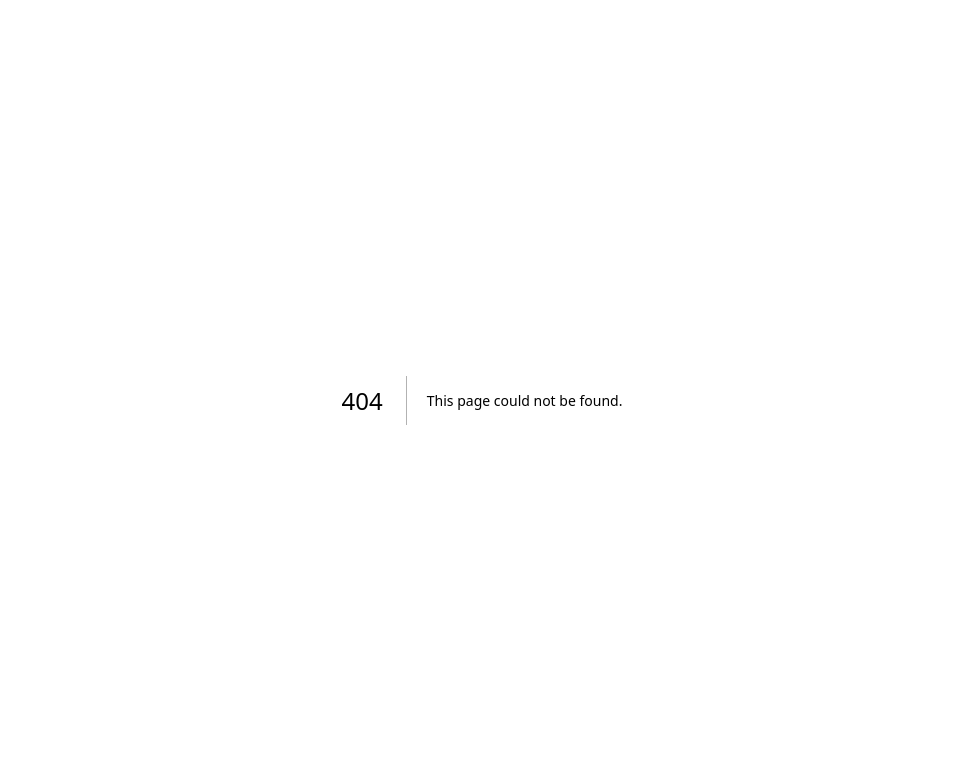
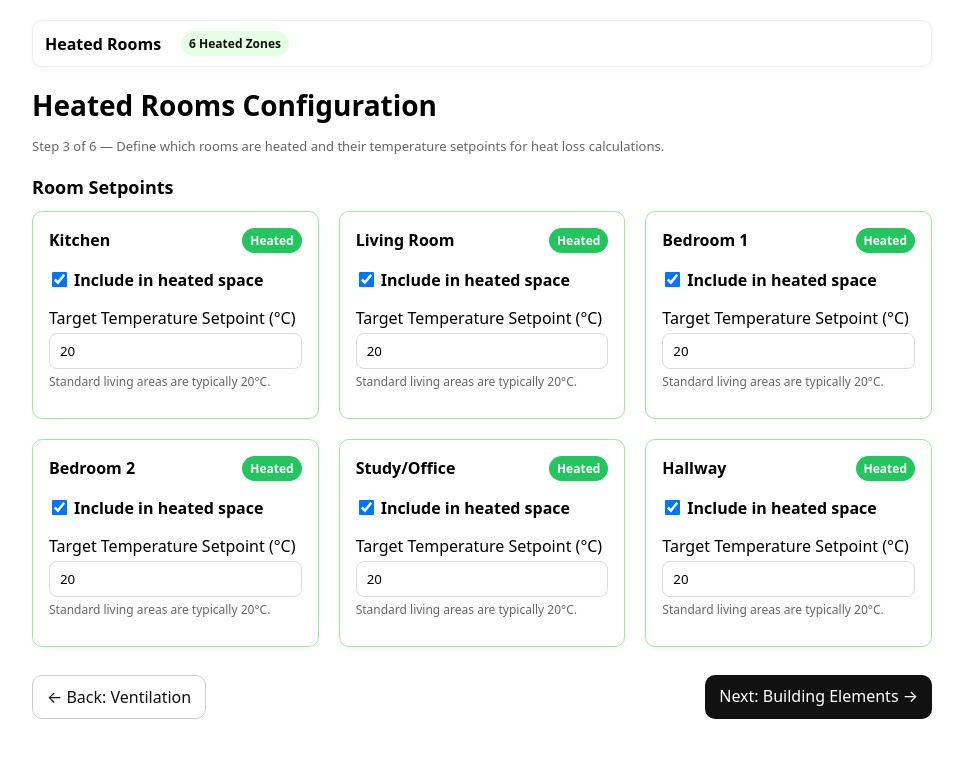
Before and after one commit to damowhu11-1979/heat-demand, a Next.js app: page /rooms in a window 1280 px wide. Before the commit this address had no page. Shown: the top 758 px of the page, without its empty margins (158-1121 px from the left). Built offline with nearby package versions, Linux system fonts and the light colour scheme.

Commit message:
Create page.tsx

```diff
--- /dev/null
+++ b/app/rooms/page.tsx
@@ -0,0 +1,247 @@
+'use client';
+
+import React, { useEffect, useState } from 'react';
+// import Link from 'next/link'; // Removed to fix the compilation error
+
+// --- Replicating shared constants and styles from the previous page for consistency ---
+
+const FONT_STACK = 'system-ui, -apple-system, Segoe UI, Roboto, Arial, sans-serif';
+const STORAGE_KEY = 'mcs.heated_rooms';
+
+const HEATABLE_ROOMS = {
+  kitchen: 'Kitchen',
+  living: 'Living Room',
+  bedroom: 'Bedroom 1',
+  'bedroom-2': 'Bedroom 2',
+  study: 'Study/Office',
+  hall: 'Hallway',
+};
+
+const DEFAULT_ROOM_SETTINGS = Object.keys(HEATABLE_ROOMS).reduce((acc, key) => {
+  acc[key] = { heated: true, setpoint: 20 }; // Default to heated at 20°C
+  return acc;
+}, {} as Record<string, { heated: boolean; setpoint: number }>);
+
+
+/* ───────── storage helpers ───────── */
+const readRooms = () => {
+  if (typeof window === 'undefined') return null;
+  try {
+    const raw = localStorage.getItem(STORAGE_KEY);
+    return raw ? JSON.parse(raw) : null;
+  } catch {
+    return null;
+  }
+};
+const writeRooms = (obj: any) => {
+  if (typeof window === 'undefined') return;
+  try {
+    localStorage.setItem(STORAGE_KEY, JSON.stringify(obj));
+  } catch {}
+};
+
+/* ───────── UI atoms/styles ───────── */
+const Label = ({ children, style }: { children: React.ReactNode, style?: React.CSSProperties }) => (
+  <label style={{ display: 'block', fontWeight: 600, marginBottom: 4, ...style }}>{children}</label>
+);
+
+const primaryBtn: React.CSSProperties = {
+  background: '#111',
+  color: '#fff',
+  padding: '10px 14px',
+  borderRadius: 10,
+  textDecoration: 'none',
+  border: 0,
+  cursor: 'pointer',
+};
+
+const secondaryBtn: React.CSSProperties = {
+  background: '#fff',
+  color: '#111',
+  padding: '10px 14px',
+  borderRadius: 10,
+  textDecoration: 'none',
+  border: '1px solid #ccc',
+  cursor: 'pointer',
+};
+
+const inputStyle: React.CSSProperties = {
+  fontFamily: 'inherit',
+  padding: '8px 10px',
+  border: '1px solid #ddd',
+  borderRadius: 8,
+  width: '100%',
+  boxSizing: 'border-box',
+};
+
+// ───────── component ─────────
+export default function HeatedRoomsPage() {
+  const [roomSettings, setRoomSettings] = useState(DEFAULT_ROOM_SETTINGS);
+
+  const numHeatedRooms = Object.values(roomSettings).filter(r => r.heated).length;
+
+  const updateRoom = (key: string, field: 'heated' | 'setpoint', value: boolean | number) => {
+    setRoomSettings(prev => ({
+      ...prev,
+      [key]: { ...prev[key], [field]: value },
+    }));
+  };
+
+  // Load state from localStorage on mount
+  useEffect(() => {
+    const saved = readRooms();
+    if (saved) {
+      setRoomSettings((prev) => ({ ...prev, ...saved }));
+    }
+  }, []);
+
+  // Save state to localStorage whenever it changes
+  useEffect(() => {
+    writeRooms(roomSettings);
+  }, [roomSettings]);
+
+
+  const roomGrid: React.CSSProperties = {
+    display: 'grid',
+    gridTemplateColumns: 'repeat(auto-fit, minmax(280px, 1fr))',
+    gap: 20,
+    marginBottom: 20,
+  };
+
+  const roomCard: React.CSSProperties = {
+    border: '1px solid #eee',
+    borderRadius: 10,
+    padding: 16,
+    boxShadow: '0 1px 3px rgba(0,0,0,0.05)',
+    display: 'flex',
+    flexDirection: 'column',
+    gap: 12,
+  };
+
+  const statusChip: React.CSSProperties = {
+    padding: '4px 8px',
+    borderRadius: 999,
+    fontSize: 12,
+    fontWeight: 600,
+    textAlign: 'center' as const,
+  };
+
+
+  return (
+    <main style={{ maxWidth: 900, margin: '0 auto', padding: 20, fontFamily: FONT_STACK }}>
+
+      {/* Sticky summary */}
+      <div
+        style={{
+          position: 'sticky',
+          top: 0,
+          zIndex: 10,
+          background: '#fff',
+          padding: '10px 12px',
+          margin: '-8px 0 12px',
+          border: '1px solid #eee',
+          borderRadius: 10,
+          boxShadow: '0 2px 6px rgba(0,0,0,0.04)',
+          display: 'flex',
+          gap: 12,
+          flexWrap: 'wrap',
+          alignItems: 'center',
+        }}
+      >
+        <strong style={{ marginRight: 8 }}>Heated Rooms</strong>
+        <span
+          style={{
+            ...statusChip,
+            background: numHeatedRooms > 0 ? '#e5ffe5' : '#fffae5',
+            color: numHeatedRooms > 0 ? '#111' : '#a07d00',
+          }}
+        >
+          {numHeatedRooms} Heated {numHeatedRooms === 1 ? 'Zone' : 'Zones'}
+        </span>
+      </div>
+
+      <h1 style={{ fontSize: 28, marginBottom: 6 }}>Heated Rooms Configuration</h1>
+      <p style={{ color: '#666', fontSize: 13, marginBottom: 20 }}>
+        Step 3 of 6 — Define which rooms are heated and their temperature setpoints for heat loss calculations.
+      </p>
+
+      <section>
+        <h3 style={{ fontSize: 18, marginBottom: 12 }}>Room Setpoints</h3>
+        <div style={roomGrid}>
+          {Object.entries(HEATABLE_ROOMS).map(([key, label]) => {
+            const settings = roomSettings[key];
+            const isHeated = settings ? settings.heated : false;
+            const setpoint = settings ? settings.setpoint : 0;
+
+            return (
+              <div
+                key={key}
+                style={{
+                  ...roomCard,
+                  borderColor: isHeated ? '#a0e8a0' : '#ddd',
+                  opacity: isHeated ? 1 : 0.6,
+                }}
+              >
+                <div style={{ display: 'flex', justifyContent: 'space-between', alignItems: 'center', marginBottom: 4 }}>
+                  <h4 style={{ fontSize: 16, margin: 0 }}>{label}</h4>
+                  <span style={{ ...statusChip, background: isHeated ? '#22c55e' : '#fef2f2', color: isHeated ? '#fff' : '#ef4444' }}>
+                    {isHeated ? 'Heated' : 'Unheated'}
+                  </span>
+                </div>
+
+                <Label>
+                  <input
+                    type="checkbox"
+                    checked={isHeated}
+                    onChange={(e) => updateRoom(key, 'heated', e.target.checked)}
+                    style={{ marginRight: 8, transform: 'scale(1.2)' }}
+                  />
+                  Include in heated space
+                </Label>
+
+                <div style={{ pointerEvents: isHeated ? 'auto' : 'none', opacity: isHeated ? 1 : 0.4 }}>
+                  <Label style={{ fontWeight: 500 }}>
+                    Target Temperature Setpoint (°C)
+                  </Label>
+                  <input
+                    type="number"
+                    min={10}
+                    max={30}
+                    step={1}
+                    value={setpoint}
+                    onChange={(e) => updateRoom(key, 'setpoint', parseInt(e.target.value || '0'))}
+                    style={inputStyle}
+                  />
+                  <p style={{ fontSize: 12, color: '#666', marginTop: 4 }}>
+                    Standard living areas are typically 20°C.
+                  </p>
+                </div>
+              </div>
+            );
+          })}
+        </div>
+      </section>
+
+      {/* Navigation Footer */}
+      <div
+        style={{
+          display: 'flex',
+          justifyContent: 'space-between',
+          position: 'sticky',
+          bottom: 0,
+          background: '#fff',
+          paddingTop: 8,
+        }}
+      >
+        {/* Replaced Link with standard <a> tag */}
+        <a href="/ventilation" style={secondaryBtn}>
+          ← Back: Ventilation
+        </a>
+        {/* Updated 'Next' link to Building Elements */}
+        <a href="/building-elements" style={primaryBtn}>
+          Next: Building Elements →
+        </a>
+      </div>
+    </main>
+  );
+}
```
